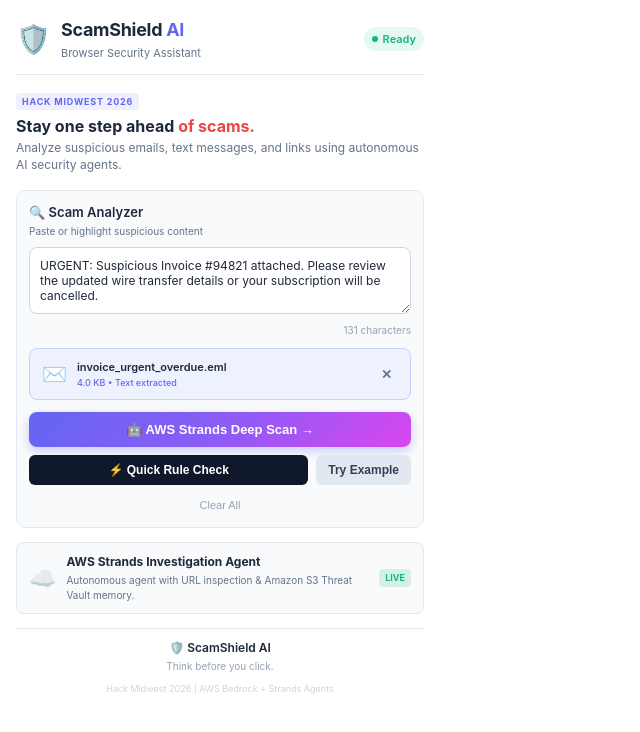
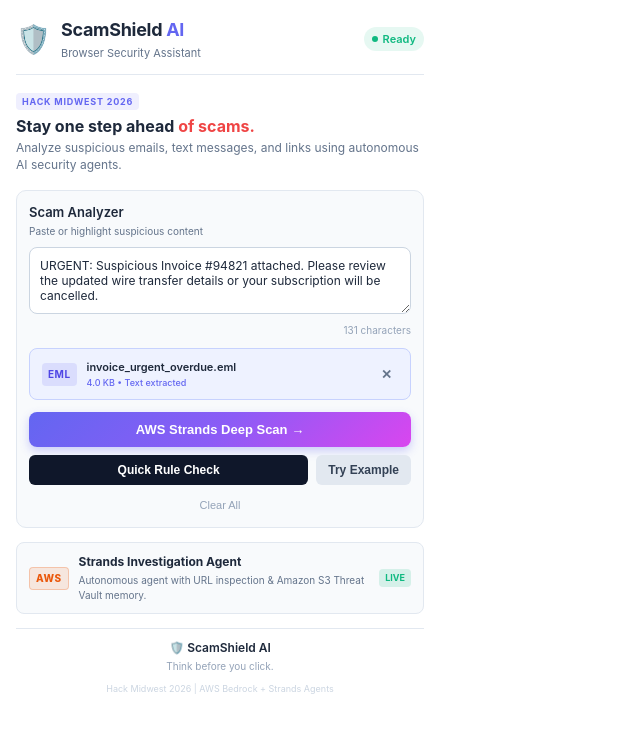
Before and after one commit to MadisonFranks/HackMidwest26, a React (Vite) app in the folder client/: page / in a window 1280 px wide. Both pictures are taken after a click on the button "Try Example". Shown: the top 732 px of the page, without its empty margins (0-640 px from the left). Built offline with nearby package versions, Linux system fonts and the light colour scheme.

Commit message:
Streamline UI by removing non-shield emojis and adding sleek badge styles

```diff
--- a/client/src/App.css
+++ b/client/src/App.css
@@ -212,8 +212,10 @@
   background: rgba(99, 102, 241, 0.05);
 }
 
-.dropzone-icon {
-  font-size: 20px;
+.dropzone-icon,
+.dropzone-svg {
+  color: #6366f1;
+  flex-shrink: 0;
 }
 
 .dropzone-text {
@@ -257,8 +259,22 @@
   }
 }
 
-.file-preview-icon {
-  font-size: 20px;
+.file-preview-badge {
+  font-size: 10px;
+  font-weight: 700;
+  letter-spacing: 0.5px;
+  color: #4f46e5;
+  background: rgba(99, 102, 241, 0.15);
+  padding: 4px 6px;
+  border-radius: 4px;
+  flex-shrink: 0;
+}
+
+@media (prefers-color-scheme: dark) {
+  .file-preview-badge {
+    color: #a5b4fc;
+    background: rgba(99, 102, 241, 0.25);
+  }
 }
 
 .file-preview-details {
@@ -696,8 +712,24 @@
   }
 }
 
-.aws-section .aws-icon {
-  font-size: 22px;
+.aws-brand-badge {
+  font-size: 10px;
+  font-weight: 800;
+  letter-spacing: 0.5px;
+  color: #ea580c;
+  background: rgba(234, 88, 12, 0.12);
+  padding: 3px 6px;
+  border-radius: 4px;
+  border: 1px solid rgba(234, 88, 12, 0.25);
+  flex-shrink: 0;
+}
+
+@media (prefers-color-scheme: dark) {
+  .aws-brand-badge {
+    color: #fb923c;
+    background: rgba(234, 88, 12, 0.2);
+    border-color: rgba(234, 88, 12, 0.35);
+  }
 }
 
 .aws-section h4 {
--- a/client/src/App.tsx
+++ b/client/src/App.tsx
@@ -77,13 +77,9 @@
   },
 ]
 
-function getFileIcon(name: string) {
-  const ext = name.split('.').pop()?.toLowerCase() || ''
-  if (['png', 'jpg', 'jpeg', 'webp', 'gif'].includes(ext)) return '🖼️'
-  if (['pdf'].includes(ext)) return '📄'
-  if (['eml', 'msg'].includes(ext)) return '✉️'
-  if (['html', 'htm'].includes(ext)) return '🌐'
-  return '📝'
+function getFileTag(name: string) {
+  const ext = name.split('.').pop()?.toUpperCase() || 'FILE'
+  return ext.slice(0, 4)
 }
 
 function formatFileSize(bytes: number) {
@@ -330,7 +326,7 @@
       <section className="analyzer">
         <div className="section-heading">
           <div>
-            <h3>🔍 Scam Analyzer</h3>
+            <h3>Scam Analyzer</h3>
             <p>Paste or highlight suspicious content</p>
           </div>
         </div>
@@ -350,7 +346,7 @@
         {/* File Attachment Dropzone or Preview */}
         {uploadedFile ? (
           <div className="file-preview-card">
-            <span className="file-preview-icon">{getFileIcon(uploadedFile.name)}</span>
+            <span className="file-preview-badge">{getFileTag(uploadedFile.name)}</span>
             <div className="file-preview-details">
               <div className="file-preview-name">{uploadedFile.name}</div>
               <div className="file-preview-meta">
@@ -395,7 +391,9 @@
               }}
               accept=".eml,.msg,.txt,.html,.htm,.json,.pdf,.png,.jpg,.jpeg,.webp,.csv,.log"
             />
-            <span className="dropzone-icon">📎</span>
+            <svg className="dropzone-svg" width="18" height="18" viewBox="0 0 24 24" fill="none" stroke="currentColor" strokeWidth="2" strokeLinecap="round" strokeLinejoin="round">
+              <path d="m21.44 11.05-9.19 9.19a6 6 0 0 1-8.49-8.49l8.57-8.57A4 4 0 1 1 18 8.84l-8.59 8.57a2 2 0 0 1-2.83-2.83l8.49-8.48"/>
+            </svg>
             <div className="dropzone-text">
               <strong>Attach suspicious file or screenshot</strong>
               <span>Drop .eml, .pdf, .txt, .png, .jpg or click to browse (up to 15MB)</span>
@@ -411,9 +409,9 @@
             disabled={(!message.trim() && !uploadedFile) || isAiAnalyzing || isAnalyzing}
           >
             {isAiAnalyzing ? (
-              <span className="spinner-text">⏳ Strands Agent Investigating...</span>
+              <span className="spinner-text">Strands Agent Investigating...</span>
             ) : (
-              '🤖 AWS Strands Deep Scan →'
+              'AWS Strands Deep Scan →'
             )}
           </button>
 
@@ -425,7 +423,7 @@
                 (!message.trim() && !uploadedFile?.content) || isAiAnalyzing || isAnalyzing
               }
             >
-              {isAnalyzing ? 'Scanning...' : '⚡ Quick Rule Check'}
+              {isAnalyzing ? 'Scanning...' : 'Quick Rule Check'}
             </button>
 
             <button className="secondary-button" onClick={loadExample}>
@@ -442,7 +440,7 @@
       {/* Error Banner */}
       {aiError && (
         <div className="error-banner">
-          <div className="error-icon">⚠️</div>
+          <div className="error-icon">!</div>
           <div>
             <strong>Agent Connection Notice</strong>
             <p>{aiError}</p>
@@ -454,7 +452,7 @@
       {score !== null && (
         <section className="results">
           <div className="section-heading">
-            <h3>📊 Investigation Results</h3>
+            <h3>Investigation Results</h3>
             {aiResult && (
               <span className="badge-ai">Powered by AWS Strands Agents SDK</span>
             )}
@@ -480,14 +478,14 @@
           {/* AI Summary Verdict if available */}
           {aiResult && (
             <div className="ai-verdict-box">
-              <h4>🧠 Agent Verdict</h4>
+              <h4>Agent Verdict</h4>
               <p>{aiResult.summary}</p>
             </div>
           )}
 
           {/* Warning Indicators */}
           <div className="findings-section">
-            <h4>⚠️ Warning Indicators</h4>
+            <h4>Warning Indicators</h4>
 
             {aiResult ? (
               aiResult.indicators.length === 0 ? (
@@ -520,7 +518,7 @@
 
           {/* Safety Recommendations */}
           <div className="safety">
-            <h4>✅ Recommended Action</h4>
+            <h4>Recommended Action</h4>
             {aiResult ? (
               <div className="ai-action-box">
                 <p>{aiResult.recommendedAction}</p>
@@ -536,7 +534,7 @@
 
             {aiResult?.s3ThreatVault?.archived && (
               <div className="s3-vault-notice">
-                <span>🗄️ Threat cataloged in Amazon S3 Threat Intelligence Vault</span>
+                <span>Threat cataloged in Amazon S3 Threat Intelligence Vault</span>
               </div>
             )}
           </div>
@@ -545,9 +543,9 @@
 
       {/* AWS Integration Card */}
       <section className="aws-section active">
-        <div className="aws-icon">☁️</div>
+        <span className="aws-brand-badge">AWS</span>
         <div>
-          <h4>AWS Strands Investigation Agent</h4>
+          <h4>Strands Investigation Agent</h4>
           <p>Autonomous agent with URL inspection & Amazon S3 Threat Vault memory.</p>
         </div>
         <span className="status-pill">LIVE</span>
```
